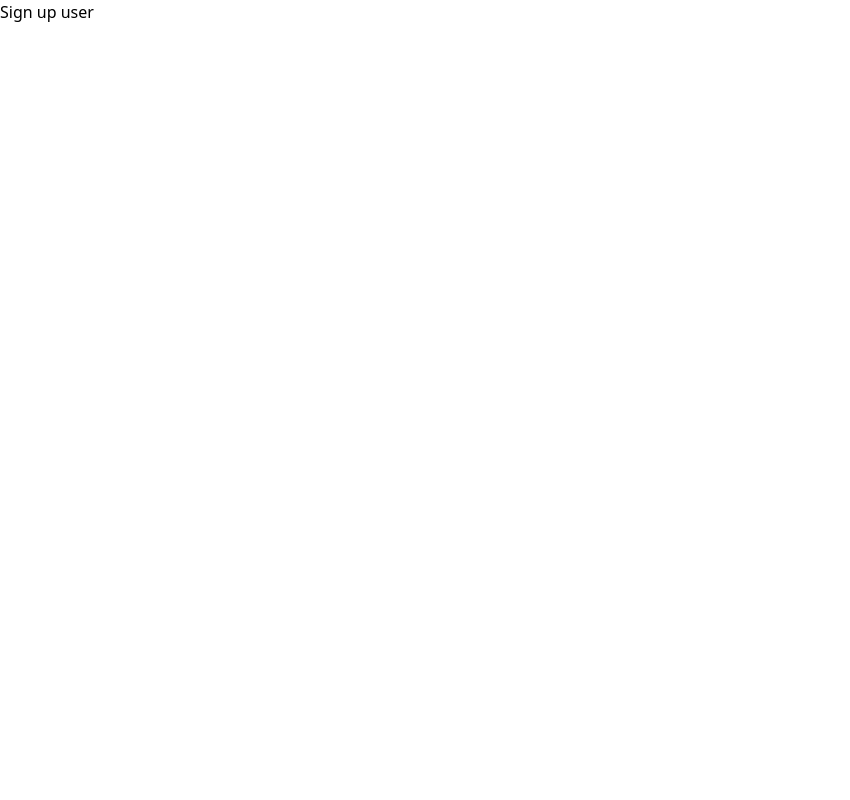
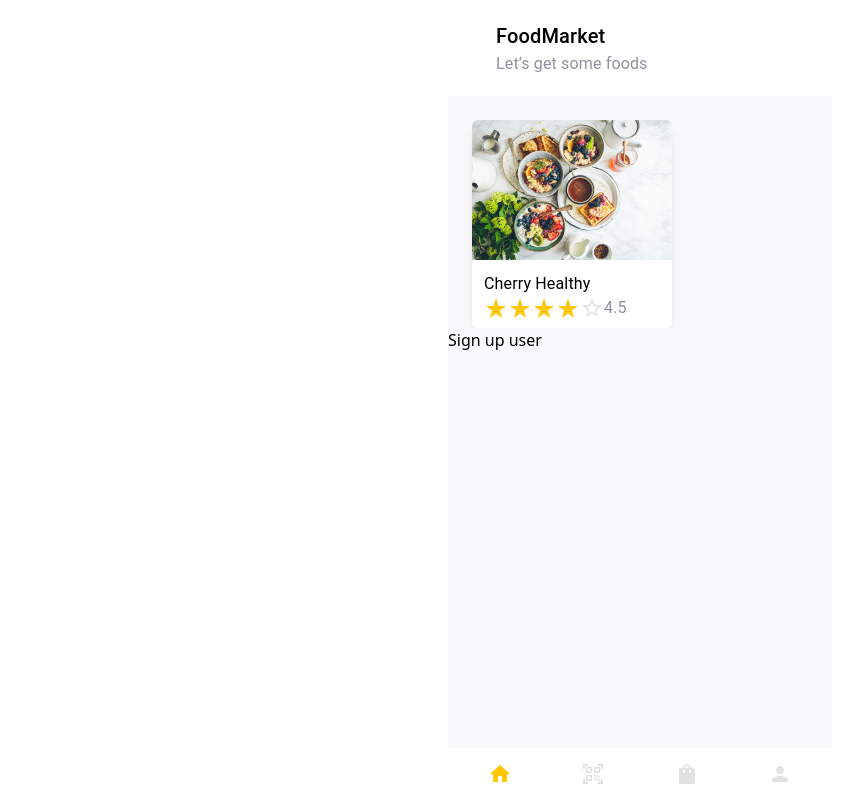
Before and after one commit to AmienulRana/resto-app, a Next.js app: page / in a window 1280 px wide. Shown: the whole page, without its empty margins (0-850 px from the left). Built offline with nearby package versions, Linux system fonts and the light colour scheme.

Commit message:
membuat halaman home/index

```diff
--- a/pages/index.tsx
+++ b/pages/index.tsx
@@ -1,20 +1,51 @@
-import Head from "next/head";
 import Link from "next/link";
+import LayoutUser, { Header } from "../components/LayoutUser";
+import Image from "next/image";
+import { Typography } from "@mui/material";
+import { StarRate, StarOutline } from "@mui/icons-material";
 
 export default function Home() {
   return (
-    <div>
-      <Head>
-        <title>RoomsResto</title>
-        <meta name="description" content="Food App for simple ordering" />
-        <meta name="viewport" content="initial-scale=1, width=device-width" />
-        <link rel="icon" href="/favicon.ico" />
-      </Head>
+    <LayoutUser>
+      <Header
+        title="FoodMarket"
+        text="Let’s get some foods"
+        buttonBack={false}
+      />
+      <section className="px-6 flex w-full overflow-x-scroll hide-scrollbar">
+        <section className="min-w-48 h-52 rounded-md overflow-hidden mr-6 bg-white shadow-lg">
+          <div className="w-full h-auto">
+            <Image
+              src="/product1.png"
+              width={200}
+              height={140}
+              alt="Product"
+              className="object-cover"
+            />
+          </div>
+          <section className="px-3 mt-3">
+            <Typography component="h2" className="text-base truncate">
+              Cherry Healthy
+            </Typography>
+            <div className="flex items-center">
+              {[...Array(4)].map((i) => (
+                <StarRate className="w-4 h-4 text-orange-c-100" key={i} />
+              ))}
+              {[...Array(5 - 4)].map((i) => (
+                <StarOutline className="w-4 h-4 text-gray-c-300" key={i} />
+              ))}
+              <Typography
+                component="p"
+                className="text-gray-c-200 text-xs ml-1.5 mb-0"
+              >
+                4.5
+              </Typography>
+            </div>
+          </section>
+        </section>
+      </section>
 
-      <main>
-        <Link href="/sign-up/user">Sign up user</Link>
-        {/* <h1 className="text-3xl font-bold text-red-300">Hell</h1> */}
-      </main>
-    </div>
+      <Link href="/sign-up/user">Sign up user</Link>
+    </LayoutUser>
   );
 }
```
